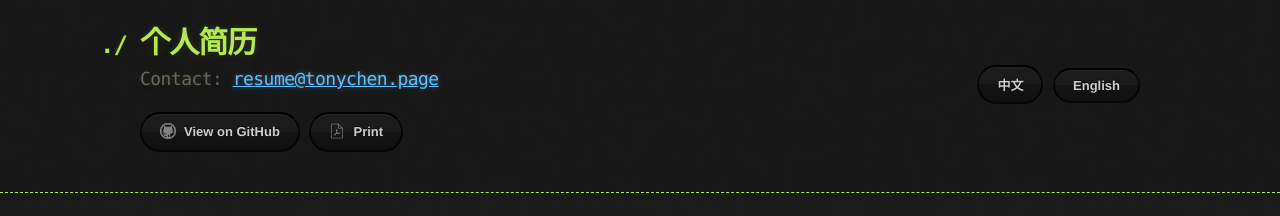
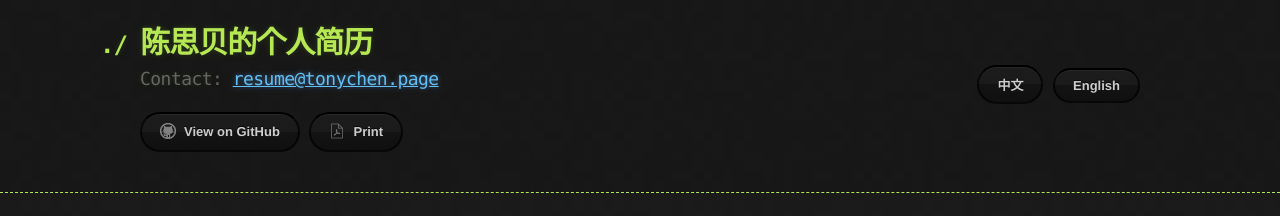
Before and after one commit to TonyCSB/TonyCSB.github.io, a Jekyll site: the page built from zh/resume.md, in a window 1280 px wide. Shown: the top 216 px of the page. Built offline with Jekyll 4.4.1, drawn with Linux system fonts in a browser that asks for light colours.

Commit message:
Title update

```diff
--- a/zh/resume.md
+++ b/zh/resume.md
@@ -4,7 +4,7 @@
 
 layout: default
 permalink: /zh/resume/
-title: 个人简历
+title: 陈思贝的个人简历
 email: resume
 
 multiLangLink: resume
```
Also changed, not shown: resume.md (+1 -1 lines).
